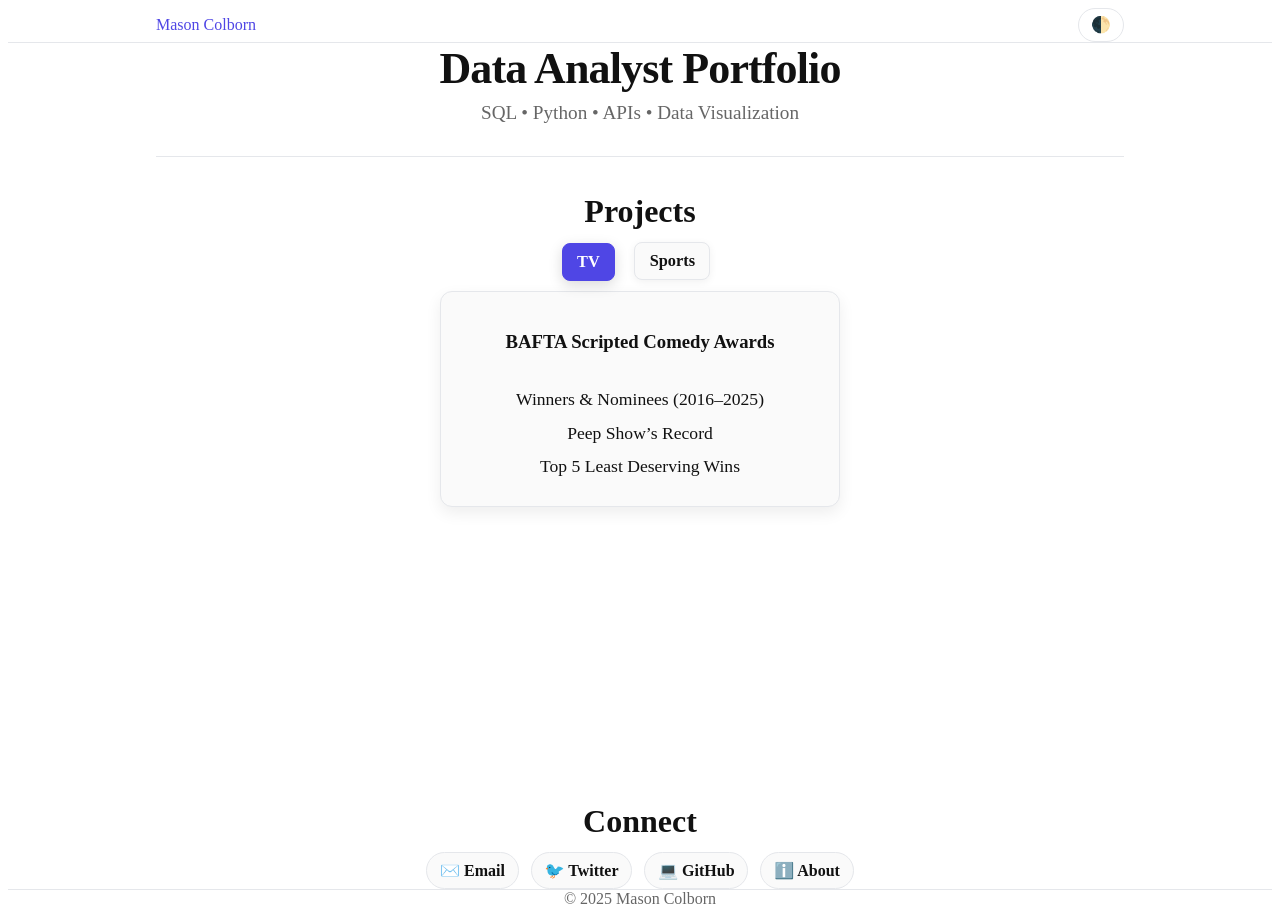
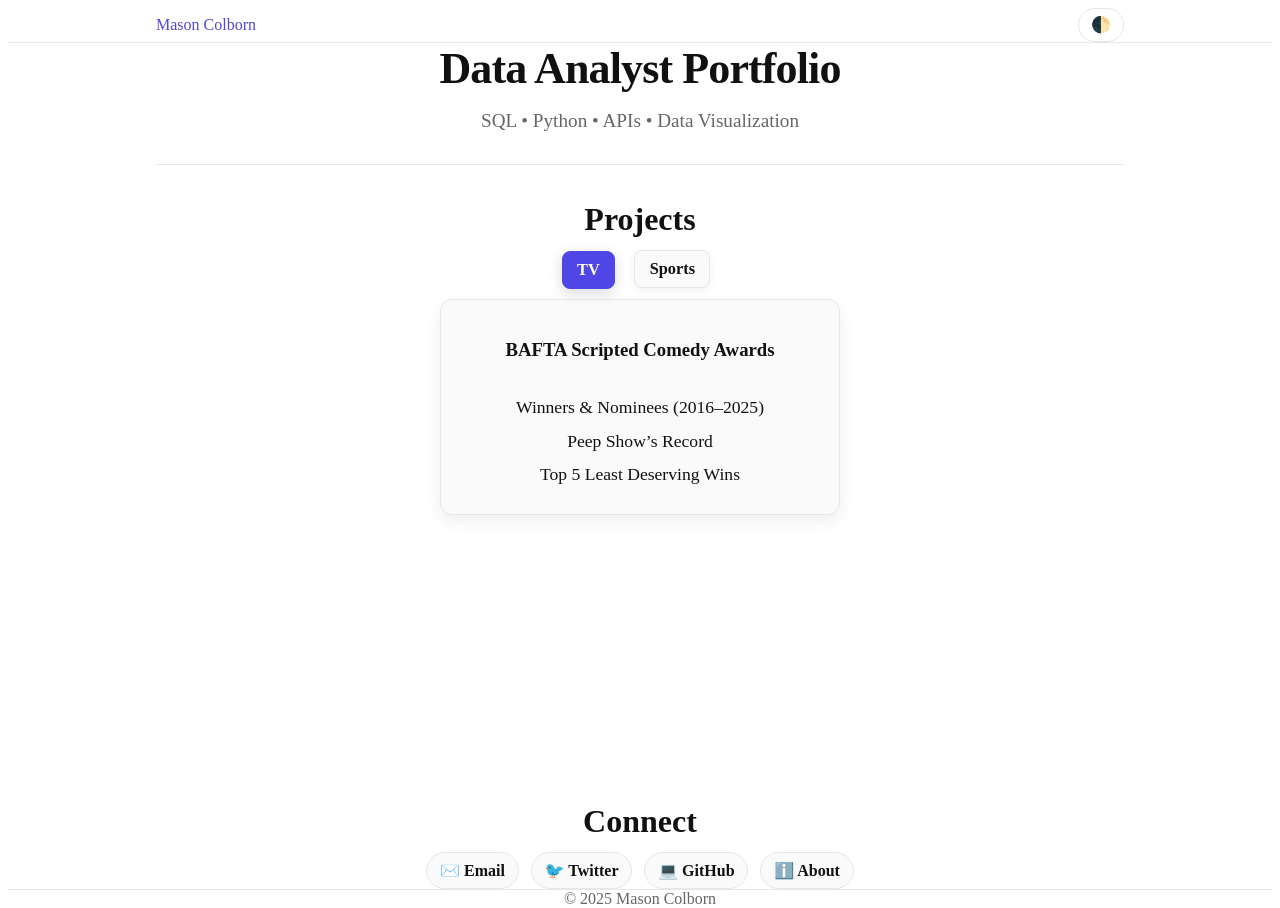
Before and after one commit to relaxedmason/bafta-scripted-comedy-portfolio, a Jekyll site: the page built from index.md, in a window 1280 px wide. Built offline with Jekyll 4.4.1, drawn with Linux system fonts in a browser that asks for light colours; a script that is not in the unit is left out.

Commit message:
Update custom.css

```diff
--- a/assets/css/custom.css
+++ b/assets/css/custom.css
@@ -320,3 +320,13 @@
   margin-top: .5rem !important;
   margin-bottom: 1.25rem !important;
 }
+.hero{
+  display: grid !important;
+  place-items: center !important;
+  text-align: center !important;
+  gap: .25rem;
+}
+.hero > .subtitle{
+  max-width: 60ch;
+  margin: .5rem 0 1.25rem;
+}
```
